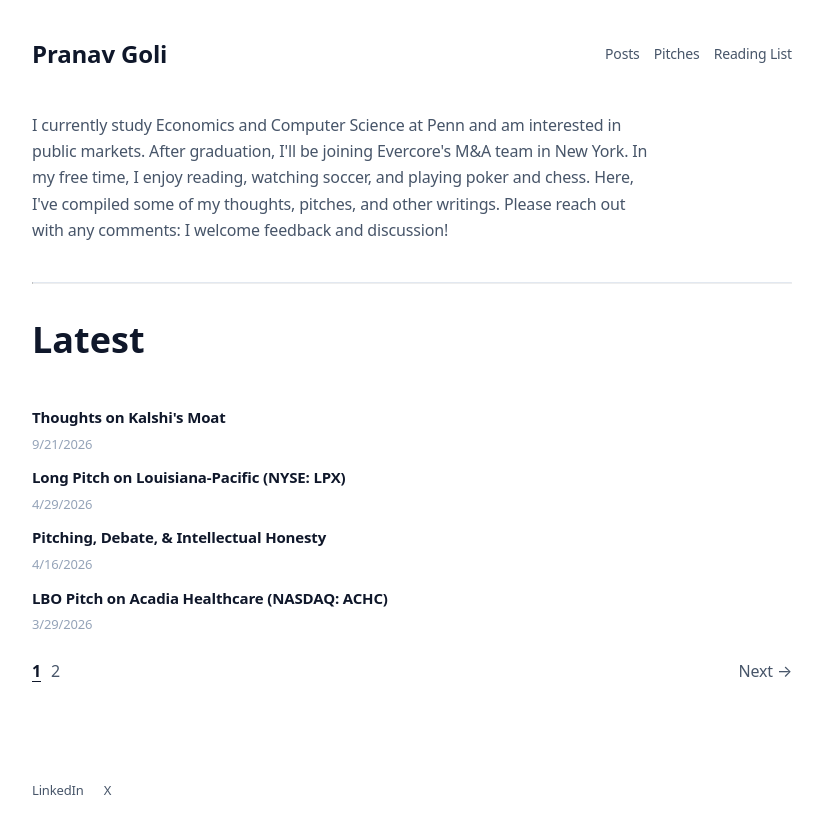
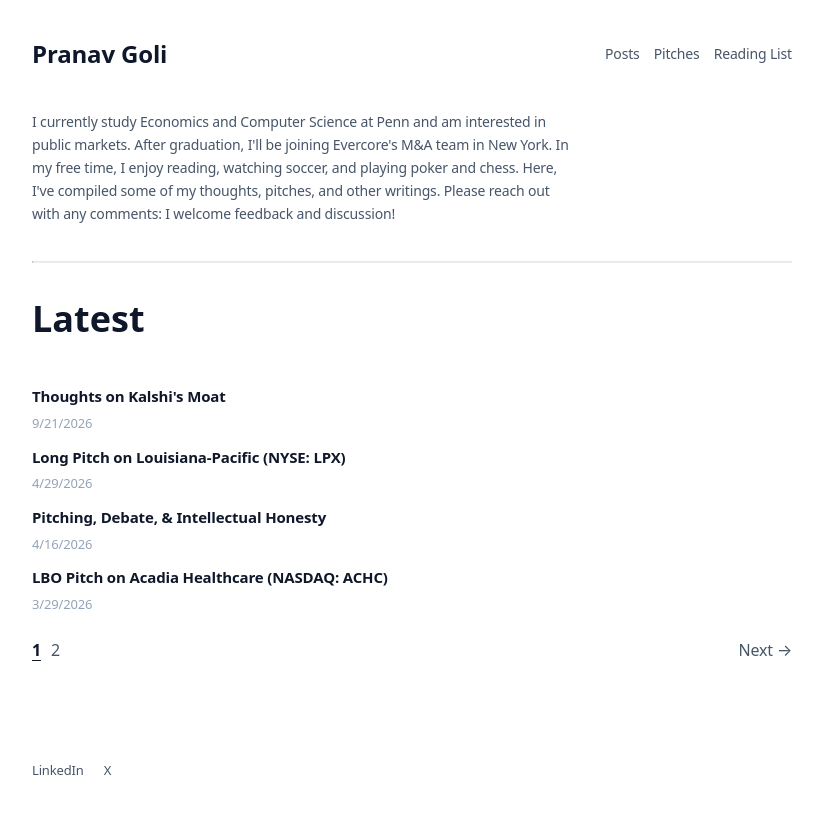
Before and after one commit to pranavgoli9/my-blog, a Next.js app: page / in a window 1280 px wide. Shown: the top 834 px of the page, without its empty margins (228-1051 px from the left). Built offline with nearby package versions, Linux system fonts and the light colour scheme.

Commit message:
Update globals.css
fixing .bio change

```diff
--- a/src/app/globals.css
+++ b/src/app/globals.css
@@ -79,7 +79,7 @@ a:hover {
   padding: 8px 0 22px;
   color: var(--muted);
   max-width: 68ch;
-  font-size: 14x;
+  font-size: 14px;
 }
 .section {
   padding: 18px 0 0;
```
